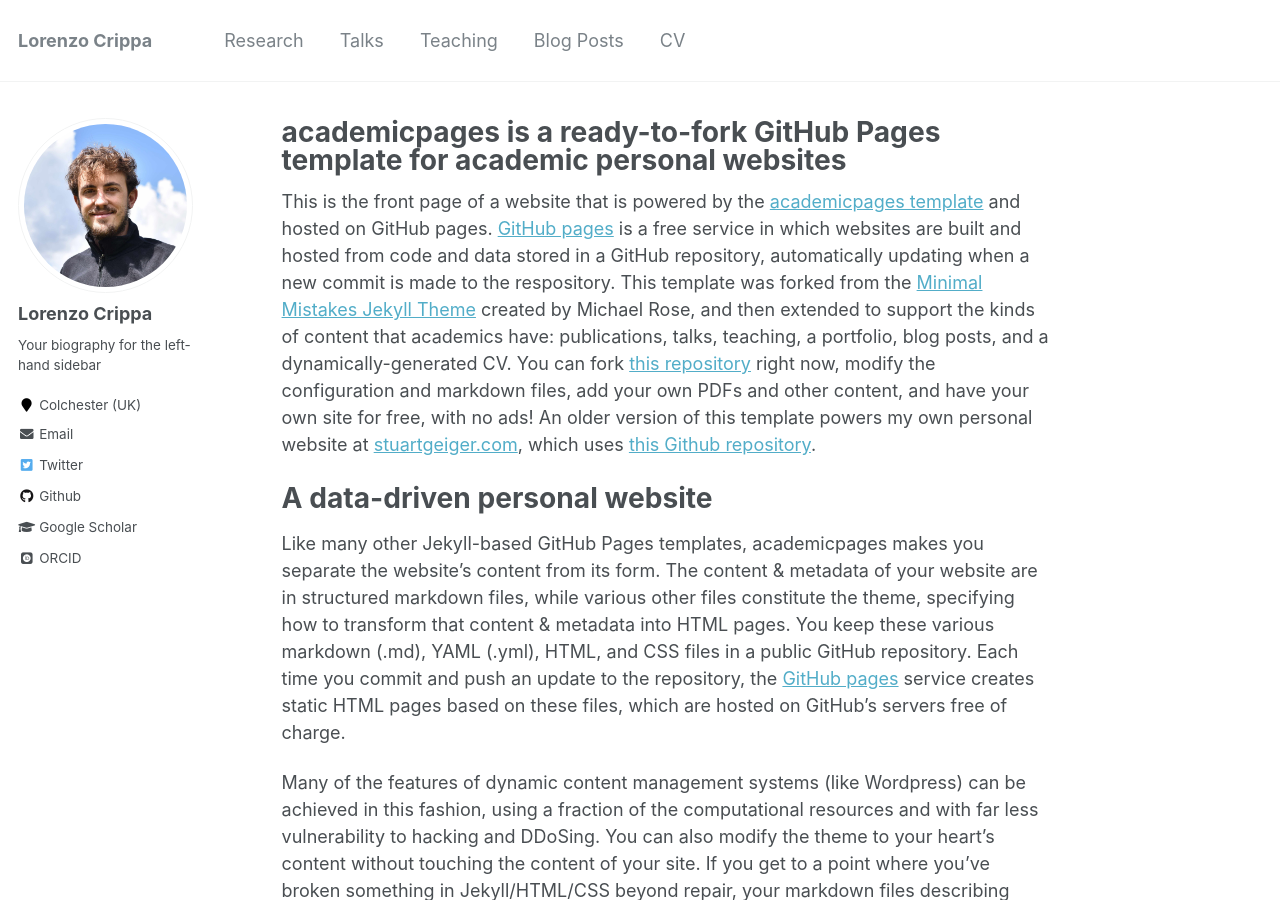
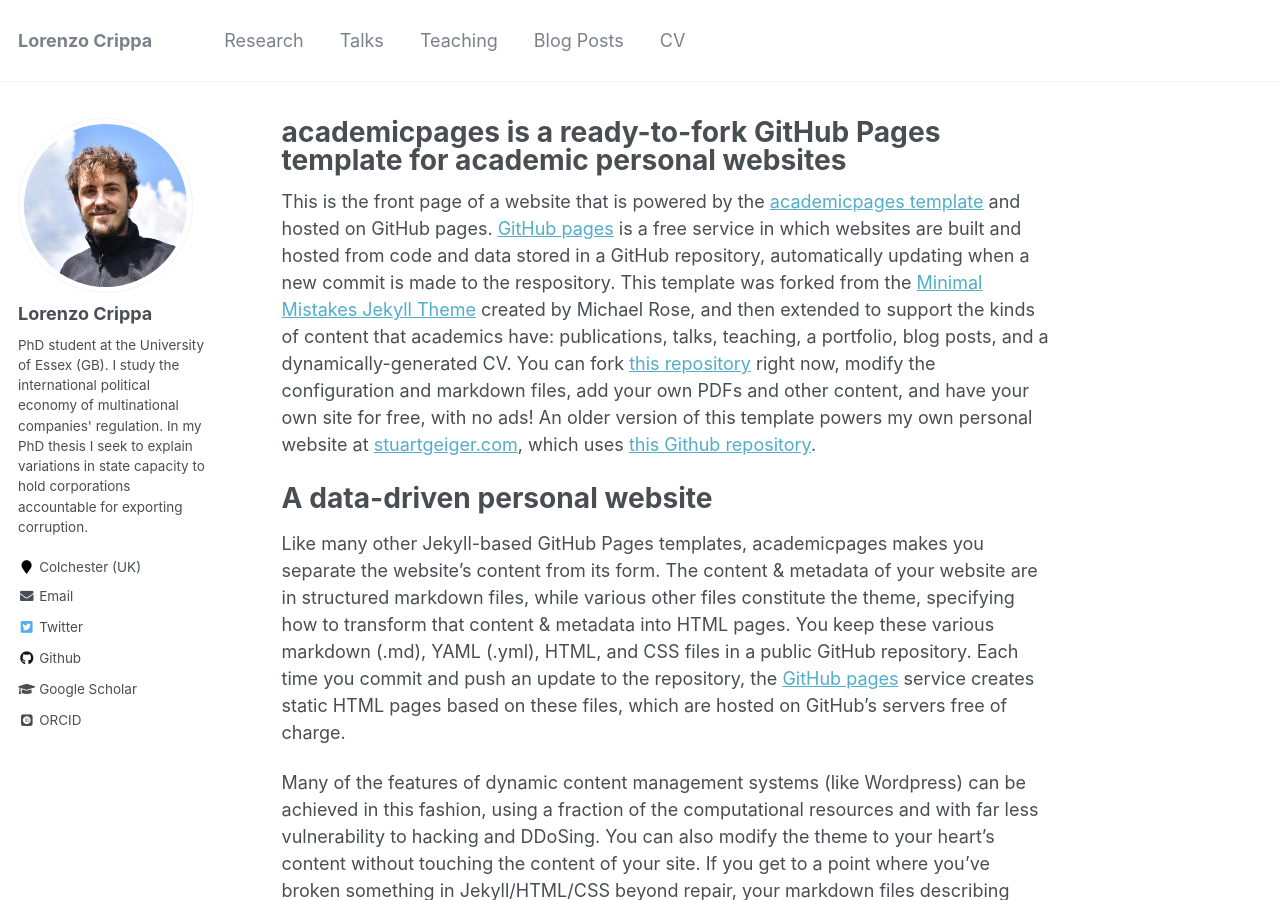
Before and after one commit to lorenzo-crippa/lorenzo-crippa.github.io, a Jekyll site: the page built from _pages/about.md, in a window 1280 px wide and 900 px high. Built offline with Jekyll 4.4.1, drawn with Linux system fonts in a browser that asks for light colours; some web fonts are replaced.

Commit message:
update left hand side bio

```diff
--- a/_config.yml
+++ b/_config.yml
@@ -82,7 +82,7 @@ analytics:
 author:
   name             : "Lorenzo Crippa"
   avatar           : "LorenzoCrippa.jpg"
-  bio              : "Your biography for the left-hand sidebar"
+  bio              : "PhD student at the University of Essex (GB). I study the international political economy of multinational companies' regulation. In my PhD thesis I seek to explain variations in state capacity to hold corporations accountable for exporting corruption."
   location         : "Colchester (UK)"
   employer         :
   pubmed           :
```
